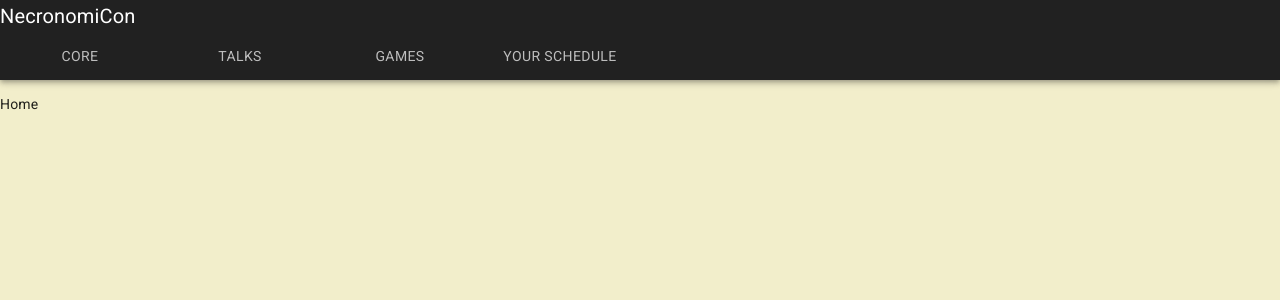
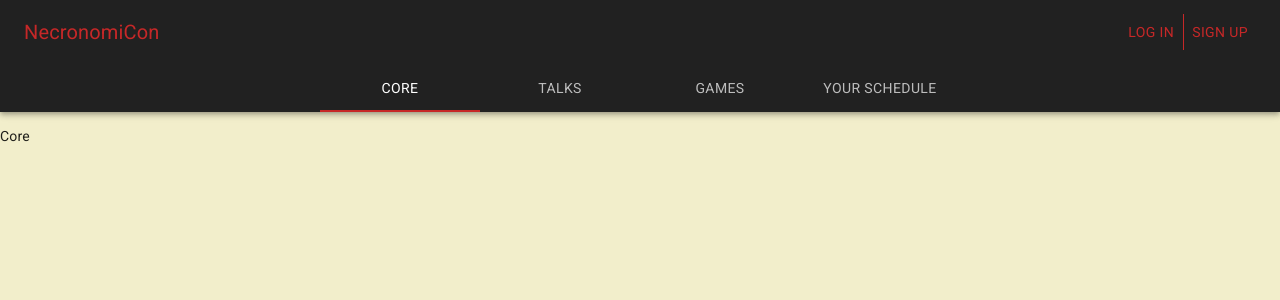
Before and after one commit to EmilyLow/convention-planner, a React (Create React App) app in the folder front-end/: page /core in a window 1280 px wide. Shown: the top 300 px of the page. Built offline with nearby package versions, Linux system fonts and the light colour scheme.

Commit message:
Formatted header

```diff
--- a/front-end/src/App.js
+++ b/front-end/src/App.js
@@ -7,6 +7,9 @@
 import Tab from "@material-ui/core/Tab";
 import Typography from "@material-ui/core/Typography";
 import Button from "@material-ui/core/Button";
+import MUILink from "@material-ui/core/Link";
+import ToolBar from "@material-ui/core/Toolbar";
+import Divider from "@material-ui/core/Divider";
 
 import { makeStyles } from '@material-ui/core/styles';
 
@@ -24,6 +27,7 @@
 
 
 import Home from "./components/Home";
+import Core from "./components/Core";
 import Talks from "./components/Talks";
 import Games from "./components/Games";
 import UserSchedule from "./components/UserSchedule"
@@ -35,6 +39,27 @@
     color: theme.palette.primary.main,
 
   }),
+  headerSpread: props => ({
+    display: "flex",
+    justifyContent: "space-between",
+
+  }),
+  logInSpread: props => ({
+    display: "flex",
+    justifyContent: "center",
+
+
+  }),
+  tabSpread: props => ({
+    display: "flex",
+    justifyContent: "flex-end",
+
+    //Check and this is present
+
+  }),
+  divider: props => ({
+    background: theme.palette.secondary.main,
+  })
 }));
 
 function App(props) {
@@ -49,18 +74,35 @@
     setTabValue(newValue);
   }
 
+  const handleLogInOpen = () => {
+
+  }
+
+  const handleDialogueClose = () => {
+
+  }
+
   return (
 
    <Router>
     <Box>
       <Route path="/"
         render={(history) => (
-        <AppBar position="static" color="primary">
-          <Typography variant="h6">NecronomiCon</Typography>
-          {/* <Button color="secondary">Log In</Button> */}
-          <Tabs value={history.location.pathname !== "/" ? history.location.pathname
+        <AppBar position="static" color="primary" >
+          <ToolBar className={classes.headerSpread}>
+            <MUILink href="/" variant="h6" color="secondary">NecronomiCon</MUILink>
+            <Box className={classes.logInSpread}>
+              <Button color="secondary">Log In</Button>
+              {/* Why is this invisible. Why.  */}
+              <Divider className={classes.divider}  orientation="vertical" variant = "fullWidth" flexItem />
+              <Button color="secondary">Sign Up</Button>
+            </Box>
+
+          </ToolBar>
+
+          <Tabs  centered value={history.location.pathname !== "/" ? history.location.pathname
                       : false} color="secondary">
-            <Tab label = "Core" value={"/"} component = {Link} to={"/"}/>
+            <Tab label = "Core" value={"/core"} component = {Link} to={"/core"}/>
             <Tab label = "Talks" value={"/talks"}  component = {Link} to={"/talks"} />
             <Tab label = "Games" value={"/games"} component = {Link} to={"/games"}/>
             <Tab label = "Your Schedule" value={"/your-schedule"} component = {Link} to={"/your-schedule"}/>
@@ -70,6 +112,9 @@
       />
 
       <Switch>
+        <Route path = "/core">
+          <Core/>
+        </Route>
         <Route path="/talks">
           <Talks />
         </Route>
--- /dev/null
+++ b/front-end/src/components/Core.js
@@ -0,0 +1,7 @@
+
+export default function Home() {
+
+    return(
+        <div><p>Core</p></div>
+    )
+}
```
Also changed, not shown: front-end/src/components/LogIn.js (added, +13 -0 lines).
